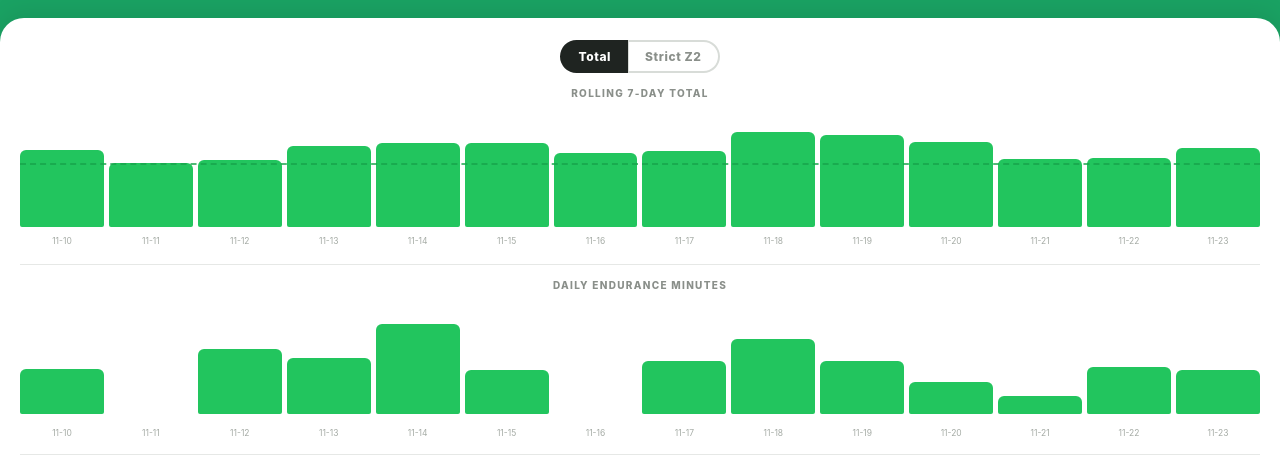
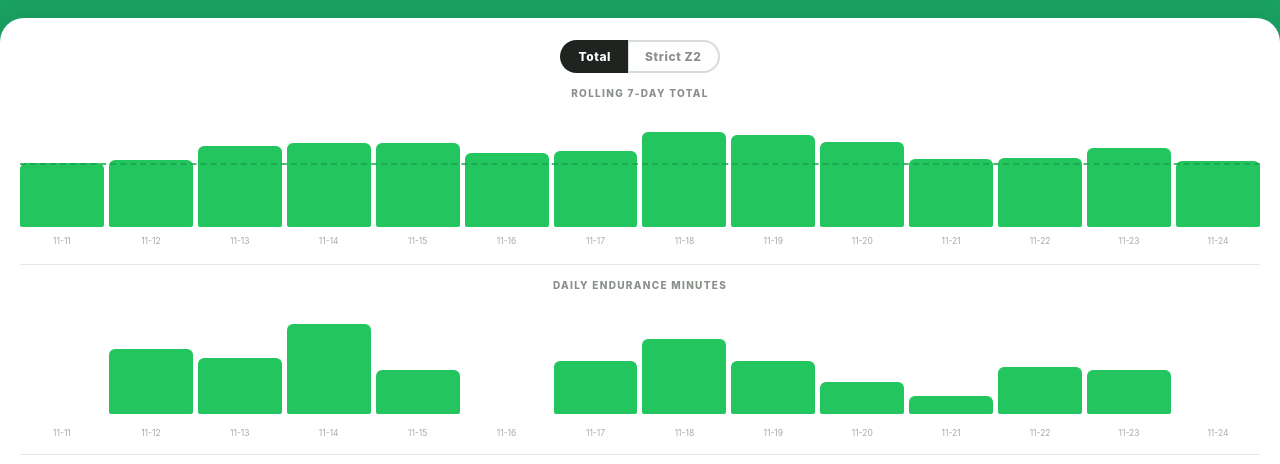
Before and after one commit to dk-cloud-agents/hung-report, a plain HTML site: page index.html in a window 1280 px wide. Shown: the part 322-786 px from the top of the page. Drawn offline with Linux system fonts and the light colour scheme.

Commit message:
[auto] endurance report 11-24 total 185

```diff
--- a/index.html
+++ b/index.html
@@ -117,15 +117,15 @@
 <script>
 const GOAL = 180;
 // Data: date + trailing-7-day total minutes. Update these to keep the report fresh.
-const dates   = ["11-10", "11-11", "11-12", "11-13", "11-14", "11-15", "11-16", "11-17", "11-18", "11-19", "11-20", "11-21", "11-22", "11-23"];
-const rolling = [216, 181, 188, 227, 235, 235, 207, 213, 265, 257, 239, 189, 192, 222];
+const dates   = ["11-11", "11-12", "11-13", "11-14", "11-15", "11-16", "11-17", "11-18", "11-19", "11-20", "11-21", "11-22", "11-23", "11-24"];
+const rolling = [181, 188, 227, 235, 235, 207, 213, 265, 257, 239, 189, 192, 222, 185];
 // Per-day endurance total minutes for the SAME dates as above (Zone 2 Volume col B).
 // populate at publish time — keep aligned one-to-one with dates[]/rolling[].
-const daily = [31, 0, 45, 39, 62, 30, 0, 37, 52, 37, 22, 12, 32, 30];
+const daily = [0, 45, 39, 62, 30, 0, 37, 52, 37, 22, 12, 32, 30, 0];
 // Strict Zone 2 series (Zone 2 Volume col C per-day, col E 7-day rolling) —
 // same dates order as above. Populated at publish time.
-const z2daily = [31, 0, 15, 39, 62, 30, 0, 22, 52, 20, 0, 12, 32, 30];
-const z2rolling = [162, 127, 104, 143, 205, 205, 177, 167, 219, 224, 185, 135, 138, 168];
+const z2daily = [0, 15, 39, 62, 30, 0, 37, 52, 20, 22, 12, 32, 30, 0];
+const z2rolling = [127, 104, 143, 205, 205, 177, 183, 235, 240, 222, 172, 175, 205, 168];
 
 // NEW (zone-2-filter): 'total' = all endurance volume (default), 'z2' = strict
 // Zone 2 only. Default OFF every load; the choice is NOT persisted.
```
